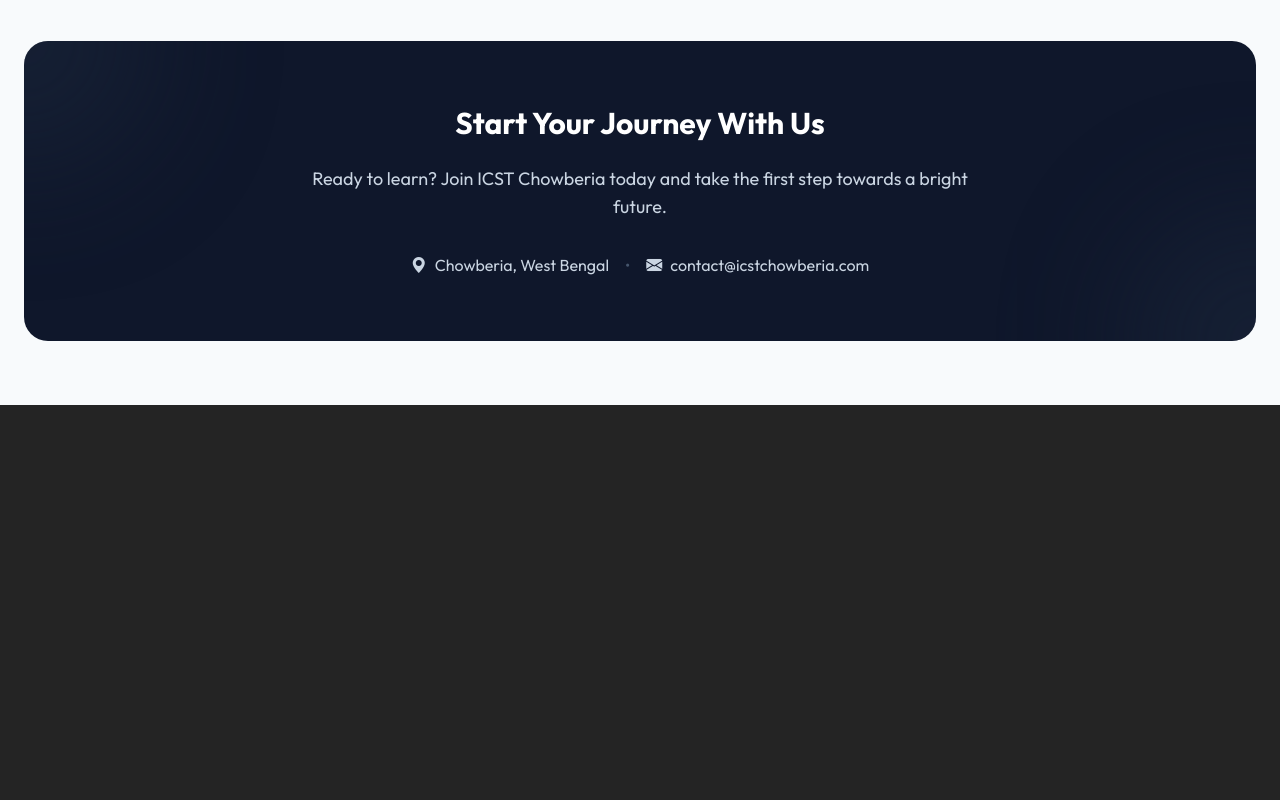
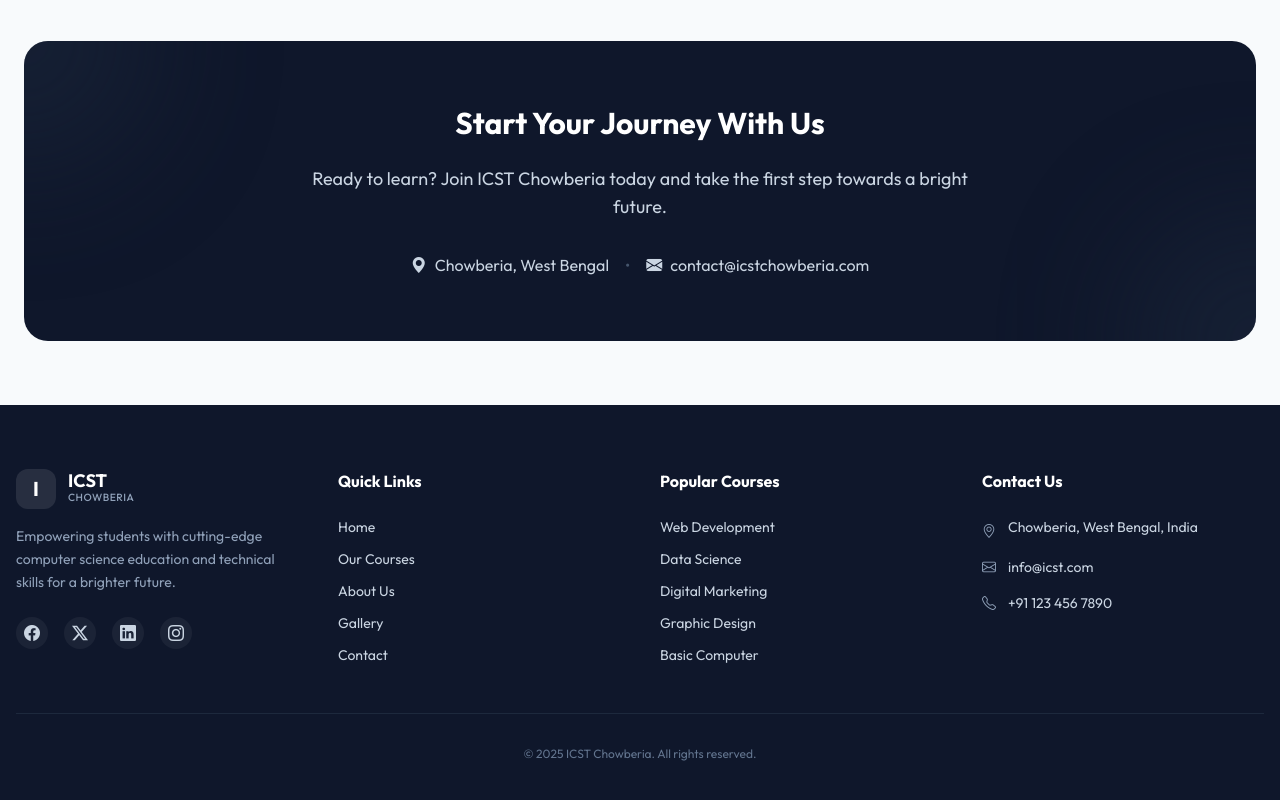
Before and after one commit to aks1489/icstconnect, a React (Vite) app: page /about in a window 1280 px wide. Shown: the part 1366-2166 px from the top of the page. Before the commit the page ends 1771 px from the top, so only its background shows below. Built offline with nearby package versions, Linux system fonts and the light colour scheme.

Commit message:
feat: add core layout components including header, footer, and main layout with auth modal integration.

```diff
--- a/src/components/layout/Footer/Footer.tsx
+++ b/src/components/layout/Footer/Footer.tsx
@@ -1,4 +1,5 @@
 import React from 'react'
+import { Link } from 'react-router-dom'
 
 const Footer: React.FC = () => {
     return (
@@ -44,10 +45,10 @@
                     <div>
                         <h3 className="text-white font-bold mb-6">Quick Links</h3>
                         <ul className="space-y-3 text-sm">
-                            <li><a href="#" className="hover:text-white transition-colors no-underline">Home</a></li>
-                            <li><a href="#courses" className="hover:text-white transition-colors no-underline">Our Courses</a></li>
-                            <li><a href="#about" className="hover:text-white transition-colors no-underline">About Us</a></li>
-                            <li><a href="#gallery" className="hover:text-white transition-colors no-underline">Gallery</a></li>
+                            <li><Link to="/" className="hover:text-white transition-colors no-underline">Home</Link></li>
+                            <li><Link to="/courses" className="hover:text-white transition-colors no-underline">Our Courses</Link></li>
+                            <li><Link to="/about" className="hover:text-white transition-colors no-underline">About Us</Link></li>
+                            <li><Link to="/gallery" className="hover:text-white transition-colors no-underline">Gallery</Link></li>
                             <li><a href="#contact" className="hover:text-white transition-colors no-underline">Contact</a></li>
                         </ul>
                     </div>
--- a/src/components/layout/MainLayout/MainLayout.tsx
+++ b/src/components/layout/MainLayout/MainLayout.tsx
@@ -1,6 +1,8 @@
 import React, { useState } from 'react'
 import { NavigationHeader, NavigationFooter } from '../NavBar'
 import AuthModal from '../../ui/AuthModal'
+
+import Footer from '../Footer/Footer'
 
 interface MainLayoutProps {
     children: React.ReactNode
@@ -25,9 +27,11 @@
                 {children}
             </main>
 
-            <footer className="app-footer">
+            <Footer />
+
+            <div className="lg:hidden">
                 <NavigationFooter onLoginClick={handleLoginClick} />
-            </footer>
+            </div>
 
             <AuthModal show={showAuthModal} onClose={() => setShowAuthModal(false)} initialMode={authMode} />
         </div>
--- a/src/components/layout/NavBar/NavBar.tsx
+++ b/src/components/layout/NavBar/NavBar.tsx
@@ -130,14 +130,14 @@
             <nav className="bg-white/90 backdrop-blur-md border-t border-slate-200 shadow-[0_-4px_20px_-5px_rgba(0,0,0,0.1)] fixed bottom-0 left-0 right-0 w-full z-[1030] pb-[env(safe-area-inset-bottom)]">
                 <div className="w-full h-full">
                     <div className="flex justify-evenly items-center w-full h-full py-3">
-                        <a href="#" className="no-underline text-slate-400 hover:text-slate-800 active:text-slate-800 flex flex-col items-center gap-1 transition-colors group">
+                        <Link to="/" className="no-underline text-slate-400 hover:text-slate-800 active:text-slate-800 flex flex-col items-center gap-1 transition-colors group">
                             <i className="bi bi-house-door text-xl group-hover:scale-110 transition-transform"></i>
                             <span className="text-[10px] font-medium">Home</span>
-                        </a>
-                        <a href="#courses" className="no-underline text-slate-400 hover:text-slate-800 active:text-slate-800 flex flex-col items-center gap-1 transition-colors group">
+                        </Link>
+                        <Link to="/courses" className="no-underline text-slate-400 hover:text-slate-800 active:text-slate-800 flex flex-col items-center gap-1 transition-colors group">
                             <i className="bi bi-book text-xl group-hover:scale-110 transition-transform"></i>
                             <span className="text-[10px] font-medium">Courses</span>
-                        </a>
+                        </Link>
                         <div className="relative -top-5">
                             <button
                                 onClick={onLoginClick}
@@ -146,10 +146,10 @@
                                 <i className="bi bi-person text-xl"></i>
                             </button>
                         </div>
-                        <a href="#gallery" className="no-underline text-slate-400 hover:text-slate-800 active:text-slate-800 flex flex-col items-center gap-1 transition-colors group">
+                        <Link to="/gallery" className="no-underline text-slate-400 hover:text-slate-800 active:text-slate-800 flex flex-col items-center gap-1 transition-colors group">
                             <i className="bi bi-image text-xl group-hover:scale-110 transition-transform"></i>
                             <span className="text-[10px] font-medium">Gallery</span>
-                        </a>
+                        </Link>
                         <Link to="/about" className="no-underline text-slate-400 hover:text-slate-800 active:text-slate-800 flex flex-col items-center gap-1 transition-colors group">
                             <i className="bi bi-info-circle text-xl group-hover:scale-110 transition-transform"></i>
                             <span className="text-[10px] font-medium">About</span>
```
